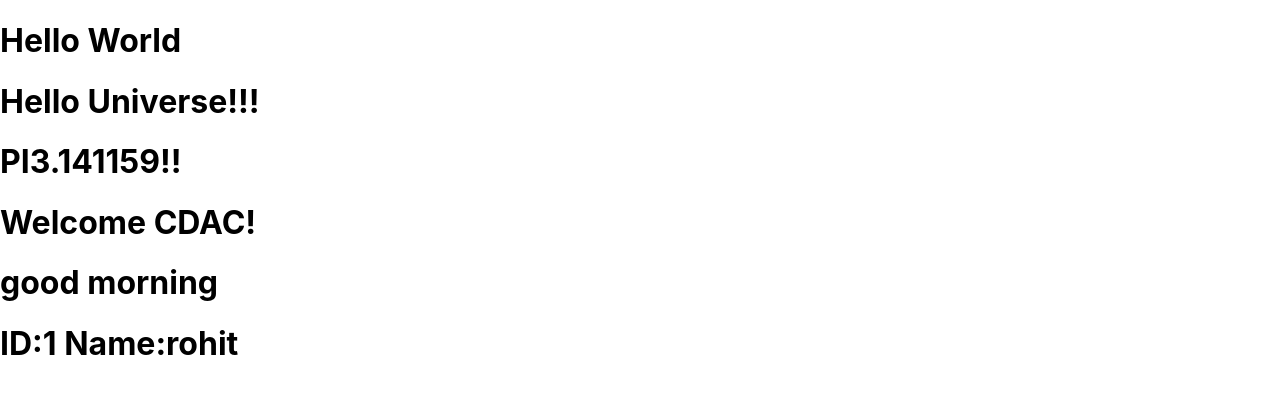
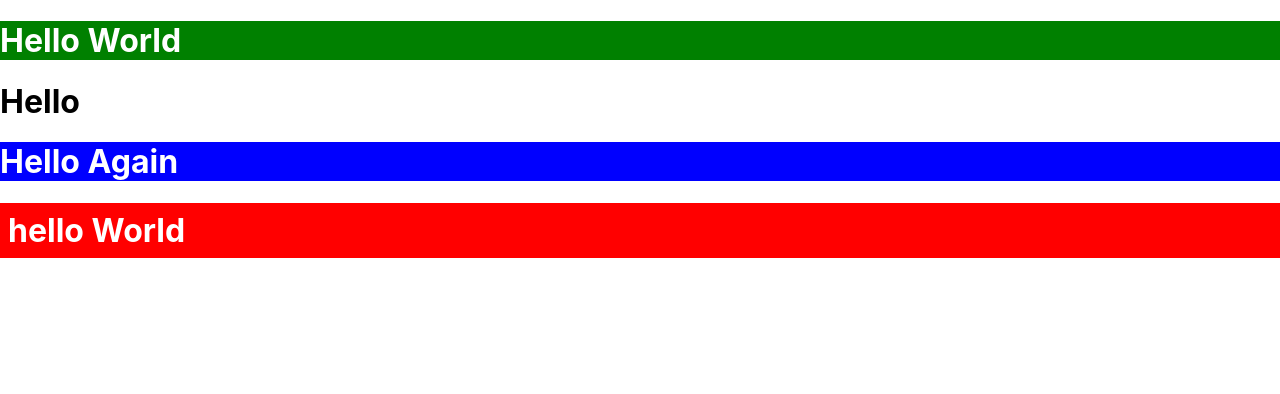
Before and after one commit to Poojakadam23/second-react-app, a React (Create React App) app: page / in a window 1280 px wide. Shown: the top 394 px of the page. Built offline with nearby package versions, Linux system fonts and the light colour scheme.

Commit message:
inline styling

```diff
--- a/src/App.js
+++ b/src/App.js
@@ -1,21 +1,15 @@
 
 function App(){
-  let str=`Hello Universe!!!`;
-  let pi=3.141159;
-  let active=true;
-  let isUserLoggedIn = true;
-  let user = {id:1,name:"rohit"}
+  let style={background:"green",color:"white"}
 
   return(
     <>
-    <h1>Hello World</h1>
-    <h1>{str}</h1>
-    <h1>PI{pi}!!</h1>
-    {isUserLoggedIn && <h1>Welcome CDAC!</h1>}
-    <h1>{active?"good morning" : "good night"}</h1>
-    <h1>
-      ID:{user.id} Name:{user.name}
-    </h1>
+    <h1 style={style}>Hello World</h1>
+    <h1 style={{}}>Hello</h1>
+    <h1 style={{background:"blue",color:"white"}}>Hello Again</h1>
+    <h1 style={{ backgroundColor: "red", color: "white", padding: "8px" }}>
+        hello World
+      </h1>
     </>
   );
 
```
